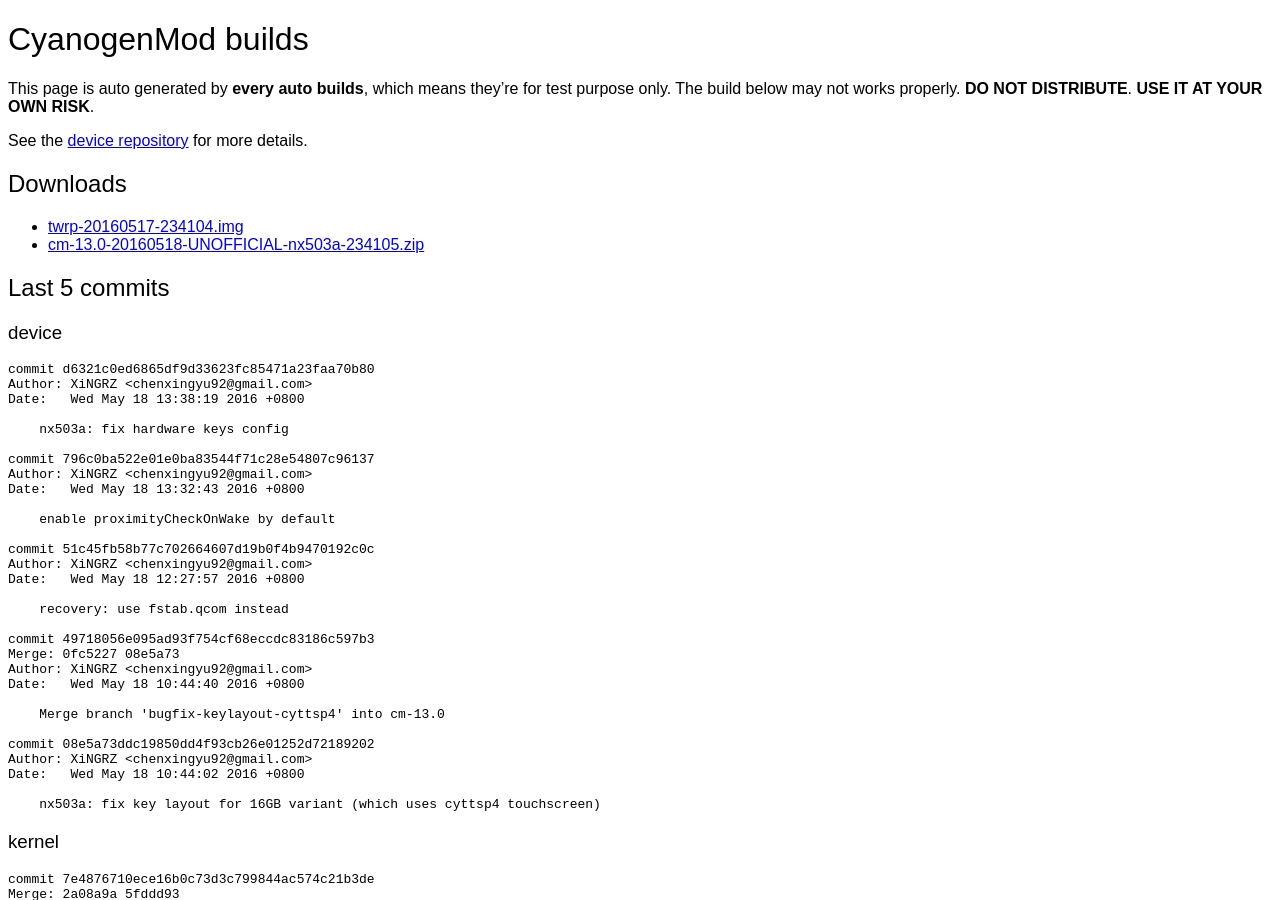
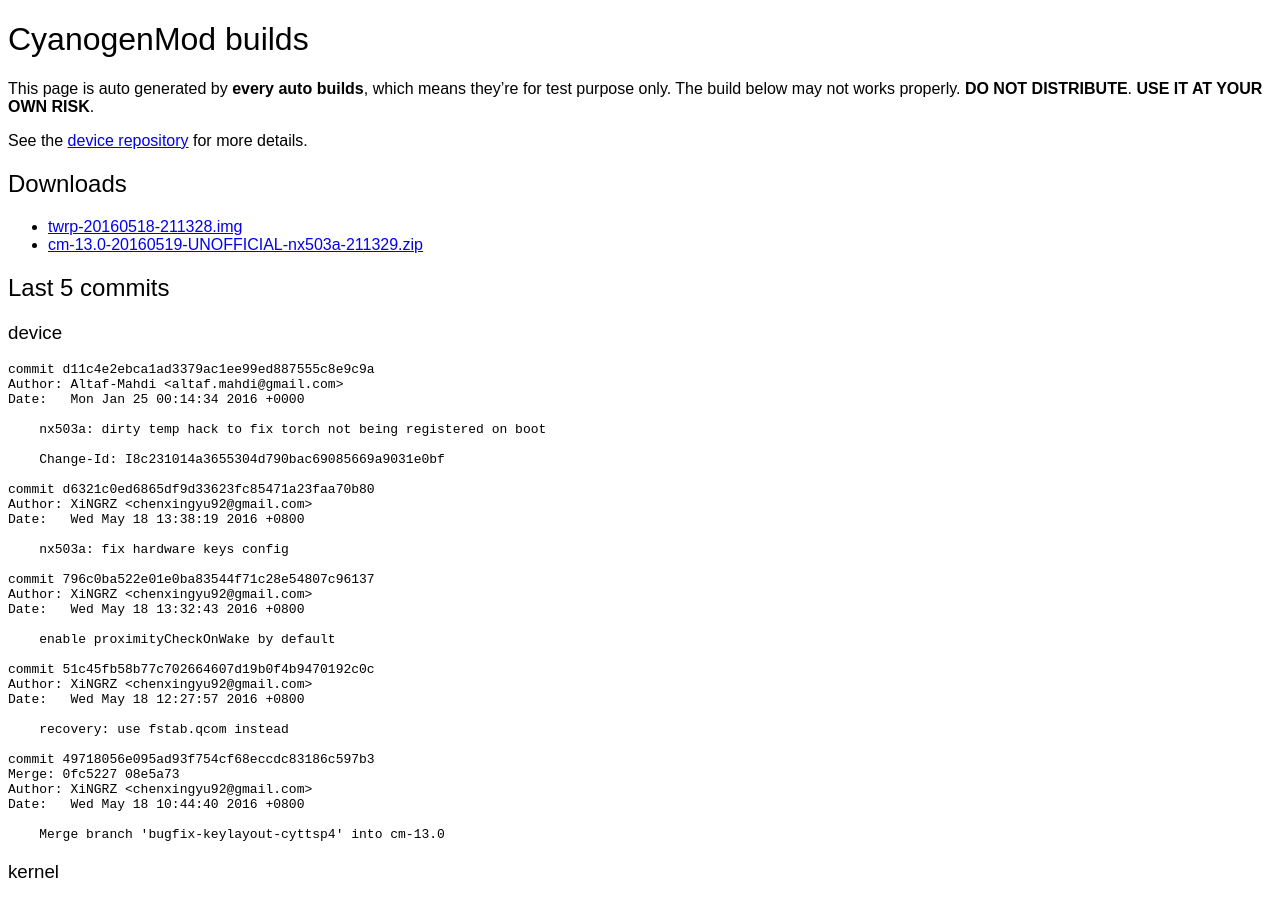
Before and after one commit to ilasx/nx503a-dev.github.io, a Jekyll site: the page built from cyanogenmod.md, in a window 1280 px wide and 900 px high. Built offline with Jekyll 4.4.1, drawn with Linux system fonts in a browser that asks for light colours.

Commit message:
publish auto build twrp-20160518-211328.img cm-13.0-20160519-UNOFFICIAL-nx503a-211329.zip

````diff
--- a/cyanogenmod.md
+++ b/cyanogenmod.md
@@ -11,14 +11,22 @@ See the [device repository](https://github.com/nx503a-dev/android_device_zte_nx5
 
 ## Downloads
 
-- [twrp-20160517-234104.img](http://o6wea3e46.bkt.clouddn.com/twrp-20160517-234104.img)
-- [cm-13.0-20160518-UNOFFICIAL-nx503a-234105.zip](http://o6wea3e46.bkt.clouddn.com/cm-13.0-20160518-UNOFFICIAL-nx503a-234105.zip)
+- [twrp-20160518-211328.img](http://o6wea3e46.bkt.clouddn.com/twrp-20160518-211328.img)
+- [cm-13.0-20160519-UNOFFICIAL-nx503a-211329.zip](http://o6wea3e46.bkt.clouddn.com/cm-13.0-20160519-UNOFFICIAL-nx503a-211329.zip)
 
 ## Last 5 commits
 
 ### device
 
 ```
+commit d11c4e2ebca1ad3379ac1ee99ed887555c8e9c9a
+Author: Altaf-Mahdi <altaf.mahdi@gmail.com>
+Date:   Mon Jan 25 00:14:34 2016 +0000
+
+    nx503a: dirty temp hack to fix torch not being registered on boot
+
+    Change-Id: I8c231014a3655304d790bac69085669a9031e0bf
+
 commit d6321c0ed6865df9d33623fc85471a23faa70b80
 Author: XiNGRZ <chenxingyu92@gmail.com>
 Date:   Wed May 18 13:38:19 2016 +0800
@@ -43,12 +51,6 @@ Author: XiNGRZ <chenxingyu92@gmail.com>
 Date:   Wed May 18 10:44:40 2016 +0800
 
     Merge branch 'bugfix-keylayout-cyttsp4' into cm-13.0
-
-commit 08e5a73ddc19850dd4f93cb26e01252d72189202
-Author: XiNGRZ <chenxingyu92@gmail.com>
-Date:   Wed May 18 10:44:02 2016 +0800
-
-    nx503a: fix key layout for 16GB variant (which uses cyttsp4 touchscreen)
 ```
 
 ### kernel
````
